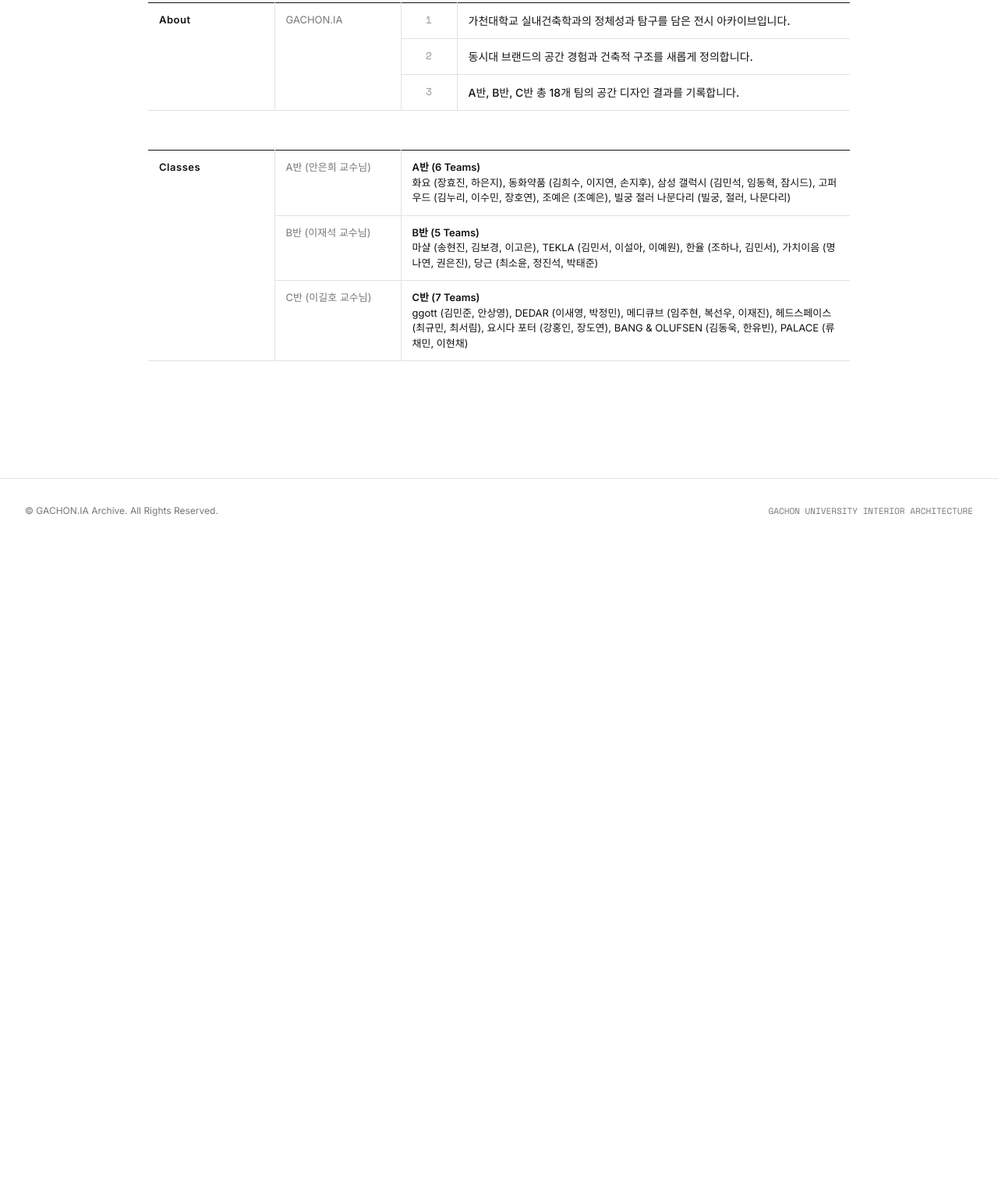
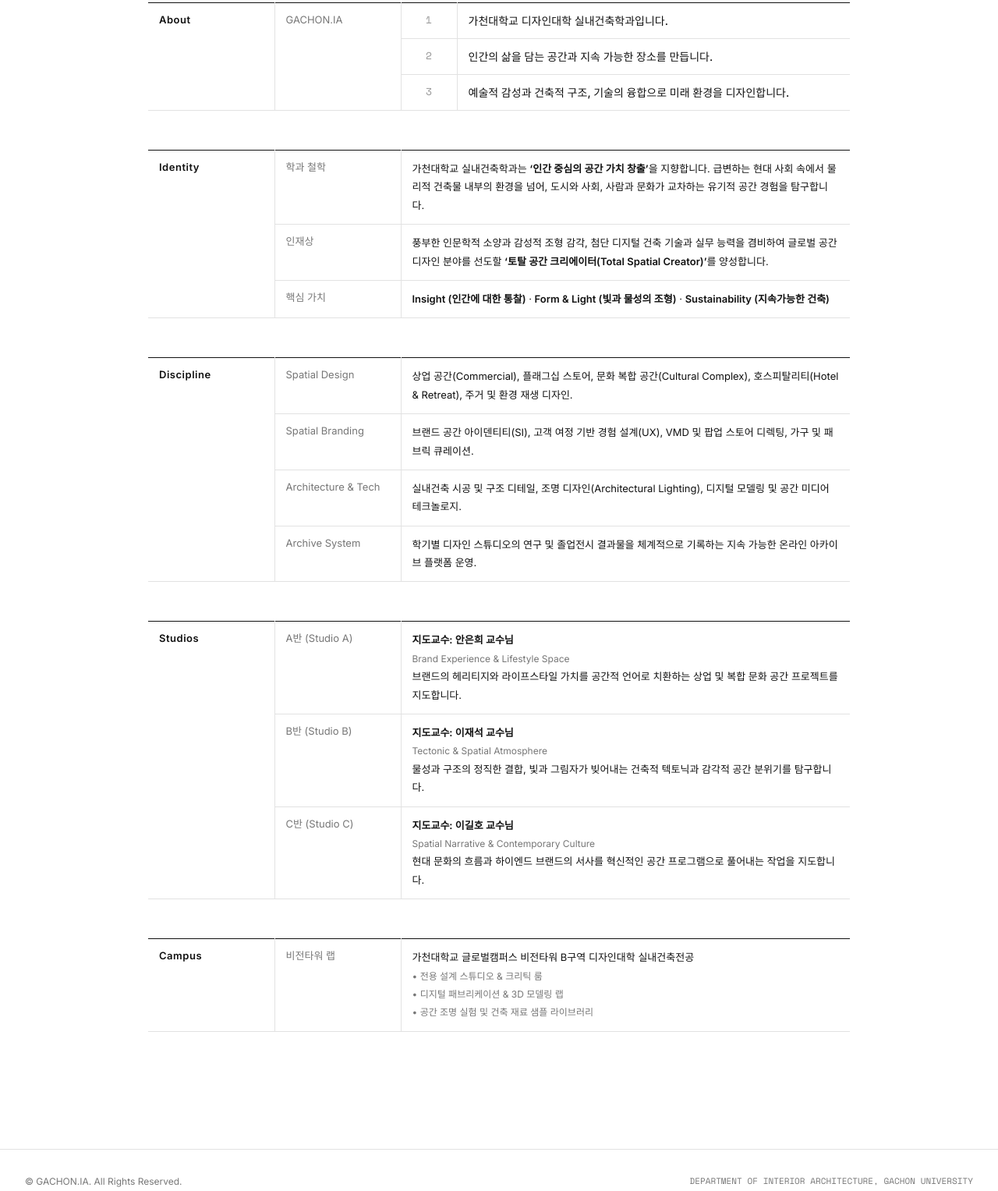
Before and after one commit to 3dasoooo-design/archive-portfolio, a plain HTML site: page about.html in a window 1280 px wide. Shown: the part 118-1645 px from the top of the page at 78% size. Before the commit the page ends 814 px from the top, so only its background shows below. Drawn offline with nearby package versions, Linux system fonts and the light colour scheme.

```diff
--- a/about.html
+++ b/about.html
@@ -3,8 +3,8 @@
 <head>
   <meta charset="UTF-8">
   <meta name="viewport" content="width=device-width, initial-scale=1.0">
-  <meta name="description" content="About — GACHON.IA Archive. 가천대학교 실내건축학과 2학기 과제전 / 졸업전시">
-  <title>About — GACHON.IA Archive</title>
+  <meta name="description" content="About — 가천대학교 디자인대학 실내건축학과 (Department of Interior Architecture, Gachon University)">
+  <title>About — GACHON.IA</title>
   <link rel="stylesheet" href="css/style.css">
 </head>
 <body>
@@ -28,49 +28,128 @@
   <main class="main-content">
     <div class="about-wrap">
 
-      <!-- Manifesto Table -->
+      <!-- Department Manifesto Table (T-FP Style) -->
       <table class="manifesto-table">
         <tbody>
           <tr>
             <td class="col-label" rowspan="3">About</td>
             <td class="col-sublabel" rowspan="3">GACHON.IA</td>
             <td class="col-index">1</td>
-            <td class="col-manifesto-text">가천대학교 실내건축학과의 정체성과 탐구를 담은 전시 아카이브입니다.</td>
+            <td class="col-manifesto-text">가천대학교 디자인대학 실내건축학과입니다.</td>
           </tr>
           <tr>
             <td class="col-index">2</td>
-            <td class="col-manifesto-text">동시대 브랜드의 공간 경험과 건축적 구조를 새롭게 정의합니다.</td>
+            <td class="col-manifesto-text">인간의 삶을 담는 공간과 지속 가능한 장소를 만듭니다.</td>
           </tr>
           <tr>
             <td class="col-index">3</td>
-            <td class="col-manifesto-text">A반, B반, C반 총 18개 팀의 공간 디자인 결과를 기록합니다.</td>
+            <td class="col-manifesto-text">예술적 감성과 건축적 구조, 기술의 융합으로 미래 환경을 디자인합니다.</td>
           </tr>
         </tbody>
       </table>
 
-      <!-- Studios Overview Table (A반 -> B반 -> C반 순서) -->
+      <!-- Department Vision & Philosophy Table -->
       <table class="spec-table">
         <tbody>
           <tr>
-            <td class="col-label" rowspan="3">Classes</td>
-            <td class="col-sublabel">A반 (안은희 교수님)</td>
-            <td>
-              <strong>A반 (6 Teams)</strong><br>
-              화요 (장효진, 하은지), 동화약품 (김희수, 이지연, 손지후), 삼성 갤럭시 (김민석, 임동혁, 잠시드), 고퍼우드 (김누리, 이수민, 장호연), 조예은 (조예은), 빌궁 절러 나문다리 (빌궁, 절러, 나문다리)
+            <td class="col-label" rowspan="3">Identity</td>
+            <td class="col-sublabel">학과 철학</td>
+            <td style="line-height: 1.8;">
+              가천대학교 실내건축학과는 <strong>‘인간 중심의 공간 가치 창출’</strong>을 지향합니다. 급변하는 현대 사회 속에서 물리적 건축물 내부의 환경을 넘어, 도시와 사회, 사람과 문화가 교차하는 유기적 공간 경험을 탐구합니다.
             </td>
           </tr>
           <tr>
-            <td class="col-sublabel">B반 (이재석 교수님)</td>
-            <td>
-              <strong>B반 (5 Teams)</strong><br>
-              마샬 (송현진, 김보경, 이고은), TEKLA (김민서, 이설아, 이예원), 한율 (조하나, 김민서), 가치이음 (명나연, 권은진), 당근 (최소윤, 정진석, 박태준)
+            <td class="col-sublabel">인재상</td>
+            <td style="line-height: 1.8;">
+              풍부한 인문학적 소양과 감성적 조형 감각, 첨단 디지털 건축 기술과 실무 능력을 겸비하여 글로벌 공간 디자인 분야를 선도할 <strong>‘토탈 공간 크리에이터(Total Spatial Creator)’</strong>를 양성합니다.
             </td>
           </tr>
           <tr>
-            <td class="col-sublabel">C반 (이길호 교수님)</td>
-            <td>
-              <strong>C반 (7 Teams)</strong><br>
-              ggott (김민준, 안상영), DEDAR (이새영, 박정민), 메디큐브 (임주현, 복선우, 이재진), 헤드스페이스 (최규민, 최서림), 요시다 포터 (강홍인, 장도연), BANG & OLUFSEN (김동욱, 한유빈), PALACE (류채민, 이현채)
+            <td class="col-sublabel">핵심 가치</td>
+            <td style="line-height: 1.8;">
+              <strong>Insight (인간에 대한 통찰)</strong> &middot;
+              <strong>Form & Light (빛과 물성의 조형)</strong> &middot;
+              <strong>Sustainability (지속가능한 건축)</strong>
+            </td>
+          </tr>
+        </tbody>
+      </table>
+
+      <!-- Curriculum & Discipline Scope -->
+      <table class="spec-table">
+        <tbody>
+          <tr>
+            <td class="col-label" rowspan="4">Discipline</td>
+            <td class="col-sublabel">Spatial Design</td>
+            <td style="line-height: 1.8;">
+              상업 공간(Commercial), 플래그십 스토어, 문화 복합 공간(Cultural Complex), 호스피탈리티(Hotel & Retreat), 주거 및 환경 재생 디자인.
+            </td>
+          </tr>
+          <tr>
+            <td class="col-sublabel">Spatial Branding</td>
+            <td style="line-height: 1.8;">
+              브랜드 공간 아이덴티티(SI), 고객 여정 기반 경험 설계(UX), VMD 및 팝업 스토어 디렉팅, 가구 및 패브릭 큐레이션.
+            </td>
+          </tr>
+          <tr>
+            <td class="col-sublabel">Architecture & Tech</td>
+            <td style="line-height: 1.8;">
+              실내건축 시공 및 구조 디테일, 조명 디자인(Architectural Lighting), 디지털 모델링 및 공간 미디어 테크놀로지.
+            </td>
+          </tr>
+          <tr>
+            <td class="col-sublabel">Archive System</td>
+            <td style="line-height: 1.8;">
+              학기별 디자인 스튜디오의 연구 및 졸업전시 결과물을 체계적으로 기록하는 지속 가능한 온라인 아카이브 플랫폼 운영.
+            </td>
+          </tr>
+        </tbody>
+      </table>
+
+      <!-- Studios & Faculty Overview -->
+      <table class="spec-table">
+        <tbody>
+          <tr>
+            <td class="col-label" rowspan="3">Studios</td>
+            <td class="col-sublabel">A반 (Studio A)</td>
+            <td style="line-height: 1.8;">
+              <strong>지도교수: 안은희 교수님</strong><br>
+              <span style="color: var(--text-muted); font-size: 12px;">Brand Experience & Lifestyle Space</span><br>
+              브랜드의 헤리티지와 라이프스타일 가치를 공간적 언어로 치환하는 상업 및 복합 문화 공간 프로젝트를 지도합니다.
+            </td>
+          </tr>
+          <tr>
+            <td class="col-sublabel">B반 (Studio B)</td>
+            <td style="line-height: 1.8;">
+              <strong>지도교수: 이재석 교수님</strong><br>
+              <span style="color: var(--text-muted); font-size: 12px;">Tectonic & Spatial Atmosphere</span><br>
+              물성과 구조의 정직한 결합, 빛과 그림자가 빚어내는 건축적 텍토닉과 감각적 공간 분위기를 탐구합니다.
+            </td>
+          </tr>
+          <tr>
+            <td class="col-sublabel">C반 (Studio C)</td>
+            <td style="line-height: 1.8;">
+              <strong>지도교수: 이길호 교수님</strong><br>
+              <span style="color: var(--text-muted); font-size: 12px;">Spatial Narrative & Contemporary Culture</span><br>
+              현대 문화의 흐름과 하이엔드 브랜드의 서사를 혁신적인 공간 프로그램으로 풀어내는 작업을 지도합니다.
+            </td>
+          </tr>
+        </tbody>
+      </table>
+
+      <!-- Environment & Facilities -->
+      <table class="spec-table">
+        <tbody>
+          <tr>
+            <td class="col-label">Campus</td>
+            <td class="col-sublabel">비전타워 랩</td>
+            <td style="line-height: 1.8;">
+              가천대학교 글로벌캠퍼스 비전타워 B구역 디자인대학 실내건축전공<br>
+              <span style="color: var(--text-muted); font-size: 12px;">
+                &bull; 전용 설계 스튜디오 & 크리틱 룸<br>
+                &bull; 디지털 패브리케이션 & 3D 모델링 랩<br>
+                &bull; 공간 조명 실험 및 건축 재료 샘플 라이브러리
+              </span>
             </td>
           </tr>
         </tbody>
@@ -82,8 +161,8 @@
   <!-- Site Footer -->
   <footer class="site-footer">
     <div class="footer-inner">
-      <div>&copy; GACHON.IA Archive. All Rights Reserved.</div>
-      <div class="footer-credits">GACHON UNIVERSITY INTERIOR ARCHITECTURE</div>
+      <div>&copy; GACHON.IA. All Rights Reserved.</div>
+      <div class="footer-credits">DEPARTMENT OF INTERIOR ARCHITECTURE, GACHON UNIVERSITY</div>
     </div>
   </footer>
 
--- a/js/data.js
+++ b/js/data.js
@@ -6,21 +6,22 @@
 window.STUDIO_INFO = {
   name: "GACHON.IA Archive",
   shortName: "GACHON.IA",
-  tagline: "가천대학교 실내건축학과 2학기 과제전 / 졸업전시 브랜드 공간 아카이브입니다.",
+  department: "가천대학교 디자인대학 실내건축학과",
+  tagline: "인간의 삶을 담는 공간과 지속 가능한 장소를 만듭니다.",
   tel: "+82 (0)31 750 5114",
   email: "ia@gachon.ac.kr",
   instagram: "@gachon_ia_archive",
   addressKr: "경기도 성남시 수정구 성남대로 1342 가천대학교 비전타워",
-  addressEn: "Gachon University, 1342 Seongnam-daero, Sujeong-gu, Seongnam-si, Gyeonggi-do",
+  addressEn: "Vision Tower, Gachon University, 1342 Seongnam-daero, Sujeong-gu, Seongnam-si, Gyeonggi-do",
   manifesto: [
-    { num: "1", text: "가천대학교 실내건축학과의 정체성과 탐구를 담은 전시 아카이브입니다." },
-    { num: "2", text: "동시대 브랜드의 공간 경험과 건축적 구조를 새롭게 정의합니다." },
-    { num: "3", text: "A반, B반, C반 총 18개 팀의 공간 디자인 결과를 기록합니다." }
+    { num: "1", text: "가천대학교 디자인대학 실내건축학과입니다." },
+    { num: "2", text: "인간의 삶을 담는 공간과 지속 가능한 장소를 만듭니다." },
+    { num: "3", text: "예술적 감성과 건축적 구조, 기술의 융합으로 미래 환경을 디자인합니다." }
   ],
   classes: [
-    { class: "A반", prof: "안은희 교수님", count: "6 Teams" },
-    { class: "B반", prof: "이재석 교수님", count: "5 Teams" },
-    { class: "C반", prof: "이길호 교수님", count: "7 Teams" }
+    { class: "A반", prof: "안은희 교수님", focus: "Brand Experience & Lifestyle", count: "6 Teams" },
+    { class: "B반", prof: "이재석 교수님", focus: "Tectonic & Spatial Atmosphere", count: "5 Teams" },
+    { class: "C반", prof: "이길호 교수님", focus: "Spatial Narrative & Contemporary Culture", count: "7 Teams" }
   ]
 };
 
```
